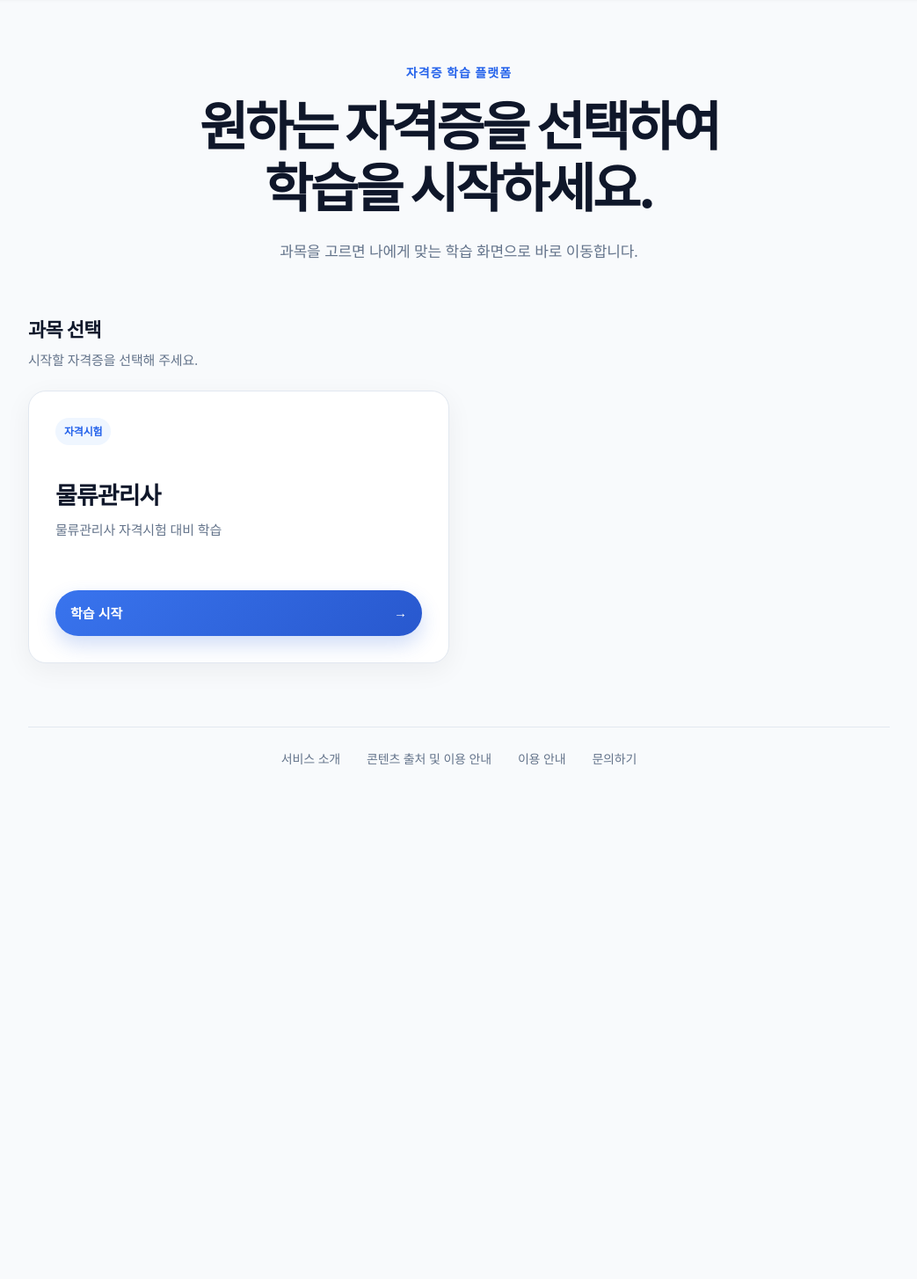
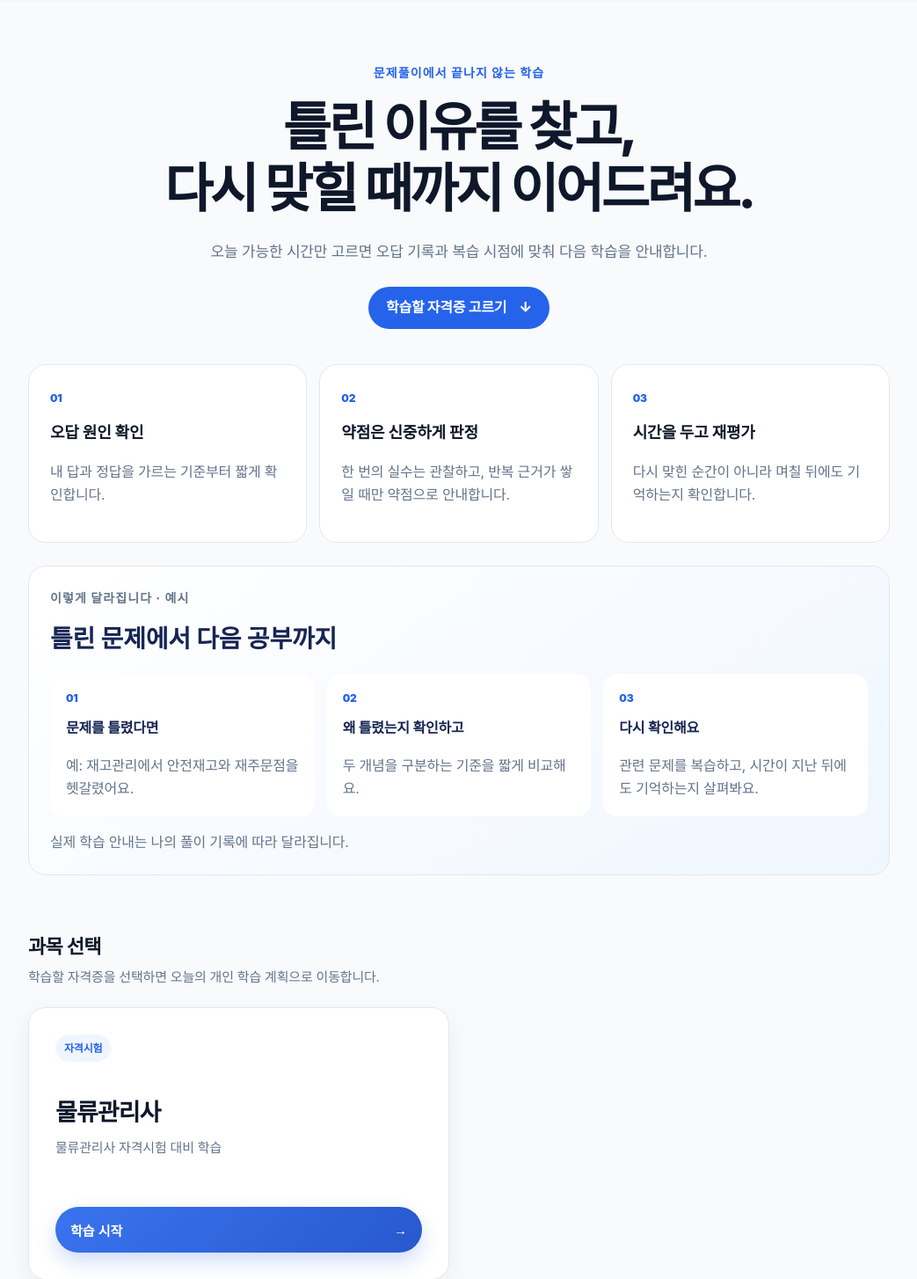
Before and after one commit to noh73010/education-webapp, a Django app: page / in a window 1280 px wide. Shown: the part 92-1546 px from the top of the page at 88% size, without its empty margins (118-1161 px from the left). Before the commit the page ends 962 px from the top, so only its background shows below. Run offline with Django 4.2, Linux system fonts and the light colour scheme; data comes from the database, SQL or seed files in the repository.

Commit message:
Improve landing onboarding and public search metadata

```diff
--- a/core/static/core/landing.css
+++ b/core/static/core/landing.css
@@ -113,6 +113,50 @@
     font-size: 17px;
     line-height: 1.65;
 }
+
+.landing-hero-action {
+    display: inline-flex;
+    min-height: 48px;
+    align-items: center;
+    gap: 14px;
+    margin-top: 26px;
+    padding: 10px 20px;
+    border-radius: 999px;
+    background: #2563eb;
+    color: #fff;
+    font-weight: 800;
+    text-decoration: none;
+}
+
+.landing-hero-action:hover,
+.landing-hero-action:focus-visible { background: #1d4ed8; color: #fff; }
+
+.landing-proof {
+    display: grid;
+    grid-template-columns: repeat(3, minmax(0, 1fr));
+    gap: 14px;
+    margin: -18px 0 26px;
+}
+
+.landing-proof article,
+.landing-example {
+    padding: 24px;
+    border: 1px solid #e2e8f0;
+    border-radius: 20px;
+    background: #ffffff;
+}
+
+.landing-proof span { color: #2563eb; font-size: 12px; font-weight: 900; }
+.landing-proof b { display: block; margin-top: 14px; font-size: 18px; }
+.landing-proof p, .landing-example p { color: #64748b; line-height: 1.65; }
+.landing-example { margin-bottom: 64px; background: linear-gradient(145deg, #fff, #eff6ff); }
+.landing-example h2 { margin: 0 0 20px; color: #172554; font-size: clamp(20px, 3vw, 28px); line-height: 1.4; }
+.landing-example-steps { display: grid; grid-template-columns: repeat(3, minmax(0, 1fr)); gap: 14px; margin: 0; padding: 0; list-style: none; counter-reset: learning-step; }
+.landing-example-steps li { padding: 18px; border-radius: 16px; background: #fff; counter-increment: learning-step; }
+.landing-example-steps li::before { content: counter(learning-step, decimal-leading-zero); display: block; margin-bottom: 12px; color: #2563eb; font-size: 12px; font-weight: 900; }
+.landing-example-steps b { color: #172554; }
+.landing-example-steps p { margin-bottom: 0; }
+.landing-example-note { margin-bottom: 0; }
 
 .subject-selection {
     padding: 0 0 72px;
@@ -277,6 +321,10 @@
         padding-bottom: 50px;
     }
 
+    .landing-proof { grid-template-columns: 1fr; margin-top: -8px; }
+    .landing-example { margin-bottom: 48px; padding: 21px; }
+    .landing-example-steps { grid-template-columns: 1fr; }
+
     .landing-page .subject-grid {
         grid-template-columns: 1fr;
         gap: 15px;
--- a/core/templates/core/base.html
+++ b/core/templates/core/base.html
@@ -5,7 +5,10 @@
     <meta charset="UTF-8">
     <meta name="viewport" content="width=device-width, initial-scale=1">
 
-    <title>{% block title %}자격증 시험 학습 플랫폼{% endblock %}</title>
+    <title>{% block title %}합격한걸음 | 자격증 맞춤 학습{% endblock %}</title>
+    <meta name="description" content="{% block meta_description %}합격한걸음에서 문제를 풀고 오답과 약점을 복습하세요.{% endblock %}">
+    <meta name="robots" content="{% block meta_robots %}noindex, nofollow{% endblock %}">
+    {% block seo_links %}{% endblock %}
 
     <link rel="stylesheet" href="{% static 'core/style.css' %}?v=20260925-1">
     <link rel="stylesheet" href="{% static 'core/course_focus.css' %}?v=20260925-1">
--- a/core/templates/core/content_sources.html
+++ b/core/templates/core/content_sources.html
@@ -2,9 +2,12 @@
 {% load static %}
 
 {% block title %}콘텐츠 출처 및 이용 안내 | 합격한걸음{% endblock %}
+{% block meta_description %}합격한걸음 물류관리사 학습 콘텐츠의 Q-Net 기출자료 출처, 회차별 원문 링크와 공공누리 이용조건을 확인하세요.{% endblock %}
+{% block meta_robots %}index, follow{% endblock %}
+{% block seo_links %}<link rel="canonical" href="{{ canonical_url }}">{% endblock %}
 {% block body_class %}landing-page service-info-page{% endblock %}
 {% block extra_css %}
-  <link rel="stylesheet" href="{% static 'core/landing.css' %}?v=20260921-1">
+  <link rel="stylesheet" href="{% static 'core/landing.css' %}?v=20261001-1">
   <link rel="stylesheet" href="{% static 'core/service_info.css' %}?v=20261001-1">
 {% endblock %}
 
--- a/core/templates/core/landing.html
+++ b/core/templates/core/landing.html
@@ -1,25 +1,46 @@
 {% extends 'core/base.html' %}
 {% load static %}
 
-{% block title %}자격증 학습 플랫폼{% endblock %}
+{% block title %}합격한걸음 | 물류관리사 오답·약점 맞춤 학습{% endblock %}
+{% block meta_description %}물류관리사 문제를 풀고 틀린 이유를 확인하세요. 오답 기록을 바탕으로 약점을 찾아 오늘의 복습과 모의고사까지 이어가는 무료 학습 서비스입니다.{% endblock %}
+{% block meta_robots %}index, follow{% endblock %}
+{% block seo_links %}<link rel="canonical" href="{{ canonical_url }}">{% endblock %}
 {% block body_class %}landing-page{% endblock %}
-{% block extra_css %}<link rel="stylesheet" href="{% static 'core/landing.css' %}">{% endblock %}
+{% block extra_css %}<link rel="stylesheet" href="{% static 'core/landing.css' %}?v=20261001-1">{% endblock %}
 
 {% block content %}
 
 <main class="landing-main">
 <section class="landing-hero" aria-labelledby="landing-title">
   <div class="landing-copy">
-    <p class="landing-eyebrow">자격증 학습 플랫폼</p>
-    <h1 id="landing-title">원하는 자격증을 선택하여<br>학습을 시작하세요.</h1>
-    <p class="landing-lead">과목을 고르면 나에게 맞는 학습 화면으로 바로 이동합니다.</p>
+    <p class="landing-eyebrow">문제풀이에서 끝나지 않는 학습</p>
+    <h1 id="landing-title">틀린 이유를 찾고,<br>다시 맞힐 때까지 이어드려요.</h1>
+    <p class="landing-lead">오늘 가능한 시간만 고르면 오답 기록과 복습 시점에 맞춰 다음 학습을 안내합니다.</p>
+    <a class="landing-hero-action" href="#subject-selection-title">학습할 자격증 고르기 <span aria-hidden="true">↓</span></a>
   </div>
+</section>
+
+<section class="landing-proof" aria-label="개인화 학습 예시">
+  <article><span>01</span><b>오답 원인 확인</b><p>내 답과 정답을 가르는 기준부터 짧게 확인합니다.</p></article>
+  <article><span>02</span><b>약점은 신중하게 판정</b><p>한 번의 실수는 관찰하고, 반복 근거가 쌓일 때만 약점으로 안내합니다.</p></article>
+  <article><span>03</span><b>시간을 두고 재평가</b><p>다시 맞힌 순간이 아니라 며칠 뒤에도 기억하는지 확인합니다.</p></article>
+</section>
+
+<section class="landing-example" aria-label="학습 변화 예시">
+  <p class="landing-eyebrow">이렇게 달라집니다 · 예시</p>
+  <h2>틀린 문제에서 다음 공부까지</h2>
+  <ol class="landing-example-steps">
+    <li><b>문제를 틀렸다면</b><p>예: 재고관리에서 안전재고와 재주문점을 헷갈렸어요.</p></li>
+    <li><b>왜 틀렸는지 확인하고</b><p>두 개념을 구분하는 기준을 짧게 비교해요.</p></li>
+    <li><b>다시 확인해요</b><p>관련 문제를 복습하고, 시간이 지난 뒤에도 기억하는지 살펴봐요.</p></li>
+  </ol>
+  <p class="landing-example-note">실제 학습 안내는 나의 풀이 기록에 따라 달라집니다.</p>
 </section>
 
 <section class="subject-selection" aria-labelledby="subject-selection-title">
   <div class="subject-section-heading">
     <h2 id="subject-selection-title">과목 선택</h2>
-    <p>시작할 자격증을 선택해 주세요.</p>
+    <p>학습할 자격증을 선택하면 오늘의 개인 학습 계획으로 이동합니다.</p>
   </div>
 
   {% if subjects %}
--- a/core/templates/registration/includes/social_login_buttons.html
+++ b/core/templates/registration/includes/social_login_buttons.html
@@ -5,7 +5,7 @@
   <h2 id="social-login-title" class="section-title">
     {% if social_login_mode == "signup" %}간편 회원가입{% else %}간편 로그인{% endif %}
   </h2>
-  <p>네이버, 카카오 또는 Google 계정으로 간편하게 시작하세요.</p>
+  <p>아래에서 이용할 로그인 방법을 선택해 간편하게 시작하세요.</p>
   <div class="social-login-buttons">
     {% if 'naver' in social_login_providers %}
       <form method="post" action="{% provider_login_url 'naver' next=next %}">
--- a/core/views/landing.py
+++ b/core/views/landing.py
@@ -1,5 +1,6 @@
 from django.contrib import messages
 from django.shortcuts import redirect, render
+from django.urls import reverse
 
 from core.services.subjects import (
     CURRENT_SUBJECT_SESSION_KEY,
@@ -26,18 +27,21 @@ def landing(request):
     return render(request, "core/landing.html", {
         "subjects": subjects,
         "selected_subject_code": request.session.get(CURRENT_SUBJECT_SESSION_KEY, ""),
+        "canonical_url": request.build_absolute_uri(reverse("landing")),
     })
 
 
 def service_info(request):
     return render(request, "core/service_info.html", {
         "premium_gating_enabled": premium_gating_enabled(),
+        "canonical_url": request.build_absolute_uri(reverse("service_info")),
     })
 
 
 def content_sources(request):
     return render(request, "core/content_sources.html", {
         "logistics_sources": logistics_source_notices(),
+        "canonical_url": request.build_absolute_uri(reverse("content_sources")),
     })
 
 
--- /dev/null
+++ b/core/views/seo.py
@@ -0,0 +1,30 @@
+from django.http import HttpResponse
+from django.urls import reverse
+from django.utils.html import escape
+from django.views.decorators.http import require_safe
+
+
+PUBLIC_PAGES = ("landing", "service_info", "content_sources")
+
+
+@require_safe
+def robots_txt(request):
+    sitemap_url = request.build_absolute_uri(reverse("sitemap_xml"))
+    return HttpResponse(
+        f"User-agent: *\nAllow: /\nSitemap: {sitemap_url}\n",
+        content_type="text/plain; charset=utf-8",
+    )
+
+
+@require_safe
+def sitemap_xml(request):
+    urls = "".join(
+        f"<url><loc>{escape(request.build_absolute_uri(reverse(name)))}</loc></url>"
+        for name in PUBLIC_PAGES
+    )
+    return HttpResponse(
+        '<?xml version="1.0" encoding="UTF-8"?>'
+        '<urlset xmlns="http://www.sitemaps.org/schemas/sitemap/0.9">'
+        f"{urls}</urlset>",
+        content_type="application/xml; charset=utf-8",
+    )
--- a/myproject/urls.py
+++ b/myproject/urls.py
@@ -47,8 +47,11 @@ from core.views.final_cards import final_cards
 from core.views.account_settings import account_settings
 from core.views.learning_experience import problem_report, learning_start, save_mission_draft
 from core.views.exams import exam_draft
+from core.views.seo import robots_txt, sitemap_xml
 
 urlpatterns = [
+    path("robots.txt", robots_txt, name="robots_txt"),
+    path("sitemap.xml", sitemap_xml, name="sitemap_xml"),
     path("exam/<int:exam_id>/<int:order_no>/draft/", exam_draft, name="exam_draft"),
     path("learning-start/", learning_start, name="learning_start"),
     path("missions/<int:mission_id>/report/", problem_report, name="problem_report"),
```
Also changed, not shown: PROJECT_CONTEXT.md (+7 -0 lines), core/templates/core/service_info.html (+5 -2 lines), core/tests/test_landing.py (+3 -1 lines), core/tests/test_public_search.py (added, +51 -0 lines), core/tests/test_social_login.py (+10 -0 lines).
